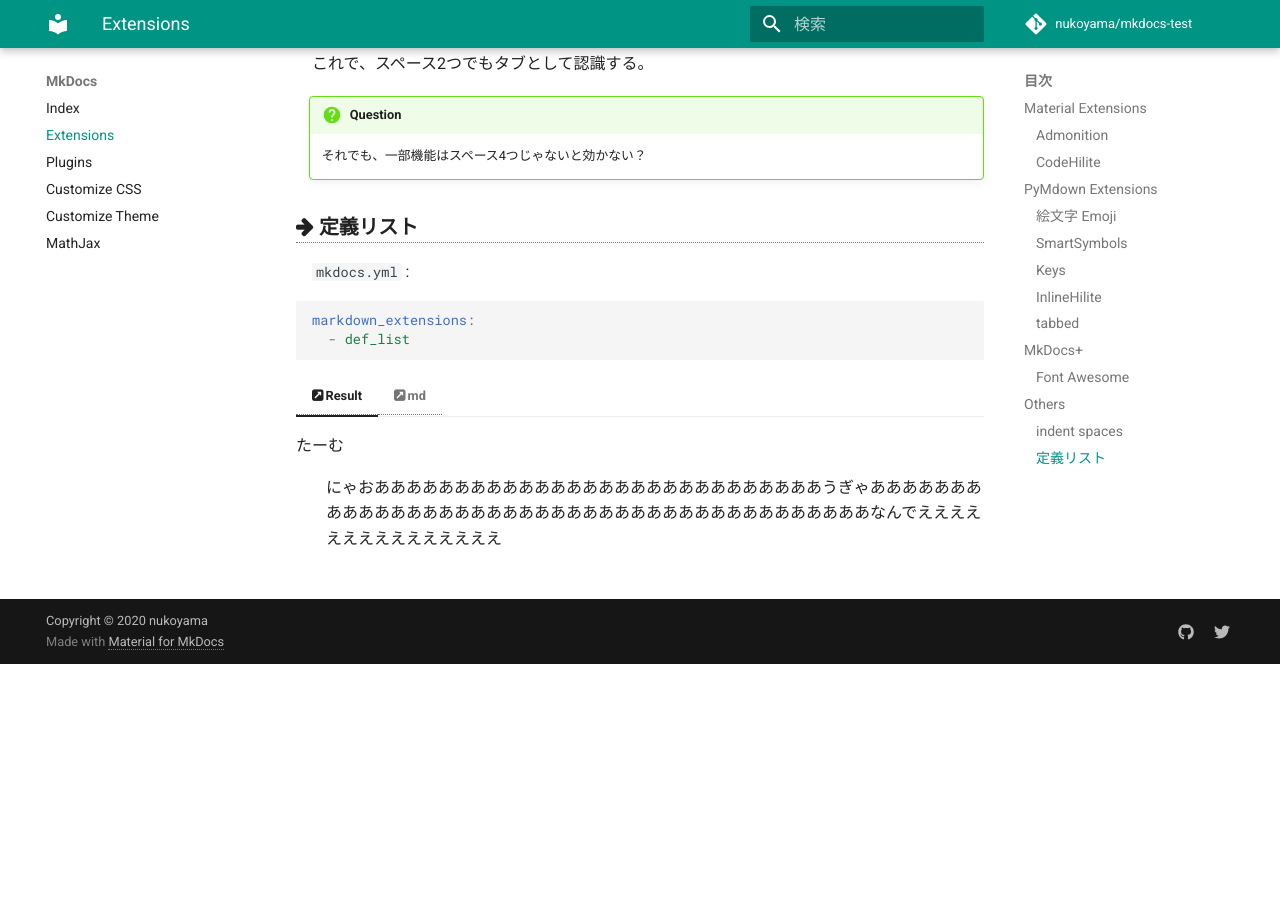
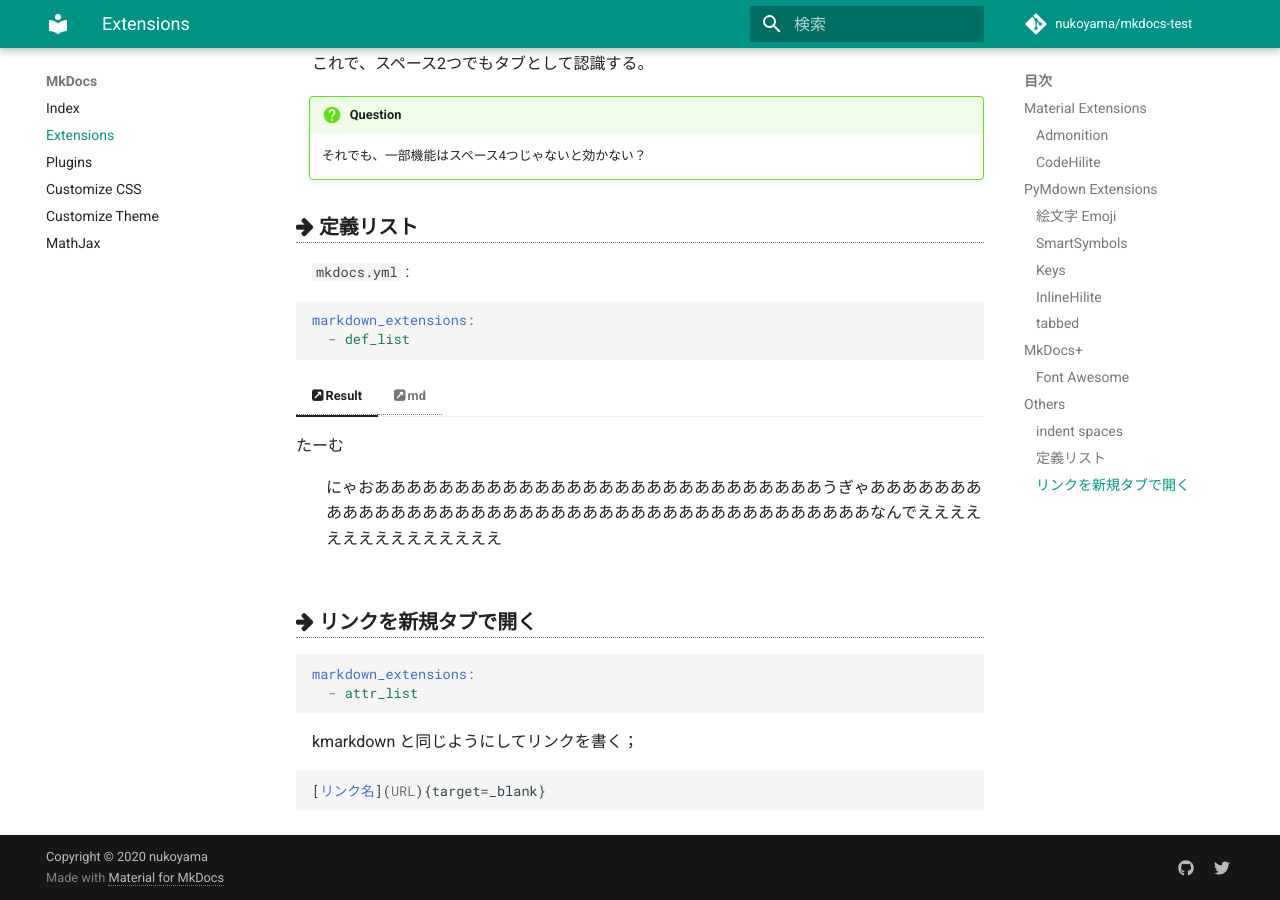
Before and after one commit to znuko/nukodocs, an MkDocs documentation site: the page built from docs/mkdocs/extension.md, in a window 1280 px wide and 900 px high, scrolled down 7308 px. Built offline with MkDocs 1.6.1 and Material for MkDocs 9.7.7, drawn with Linux system fonts in a browser that asks for light colours; emoji names are drawn with the system emoji font; comment, search, counter and statistics services are not loaded; before the commit the page ends 7972 px from its top, so only the background shows below that.

Commit message:
Update extension.md

````diff
--- a/docs/mkdocs/extension.md
+++ b/docs/mkdocs/extension.md
@@ -430,3 +430,17 @@ markdown_extensions:
     たーむ
     :  にゃおああああああああああああああああああああああああああああうぎゃあああああああああああああああああああああああああああああああああああああああああなんでえええええええええええええええ
     ```
+
+
+## リンクを新規タブで開く
+
+``` yaml
+markdown_extensions:
+  - attr_list
+```
+
+kmarkdown と同じようにしてリンクを書く；
+
+```md
+[リンク名](URL){target=_blank}
+```
````
